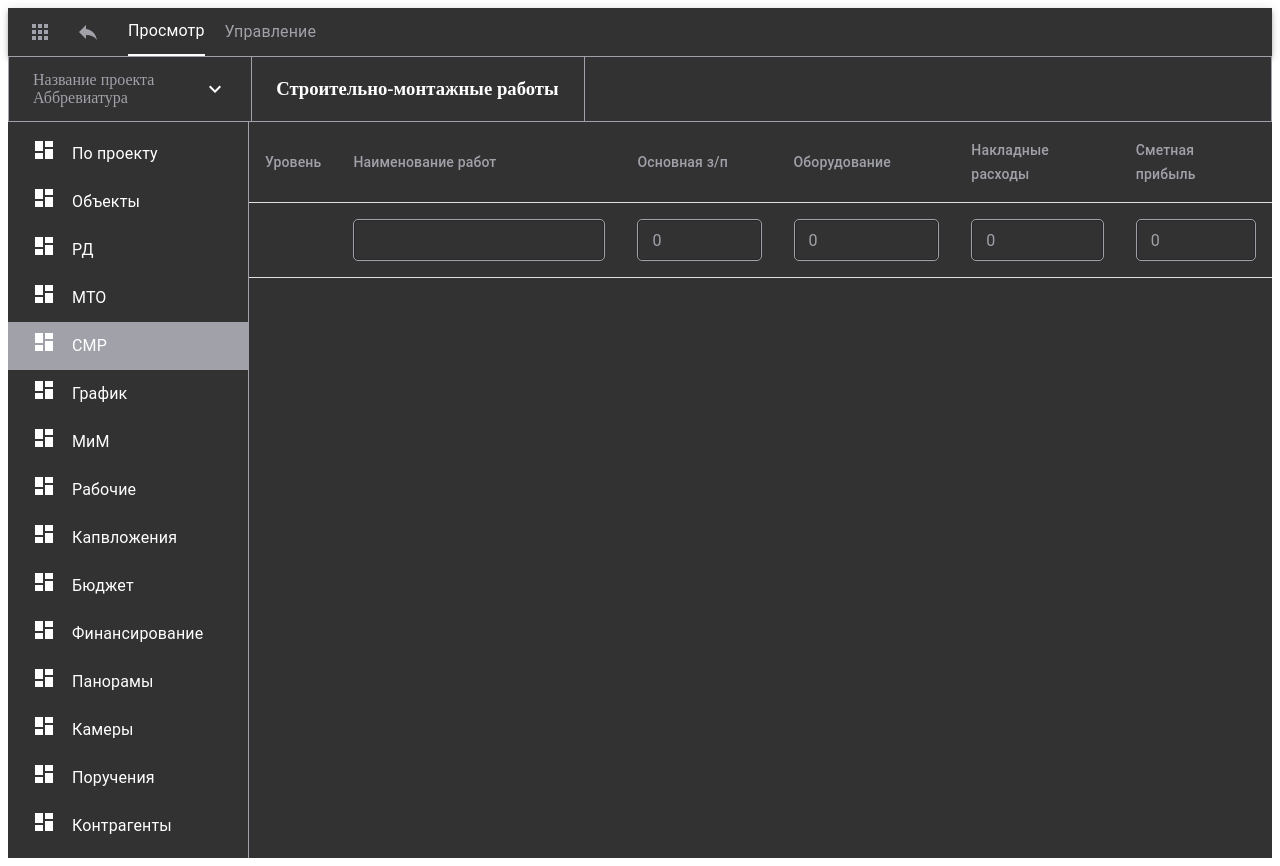
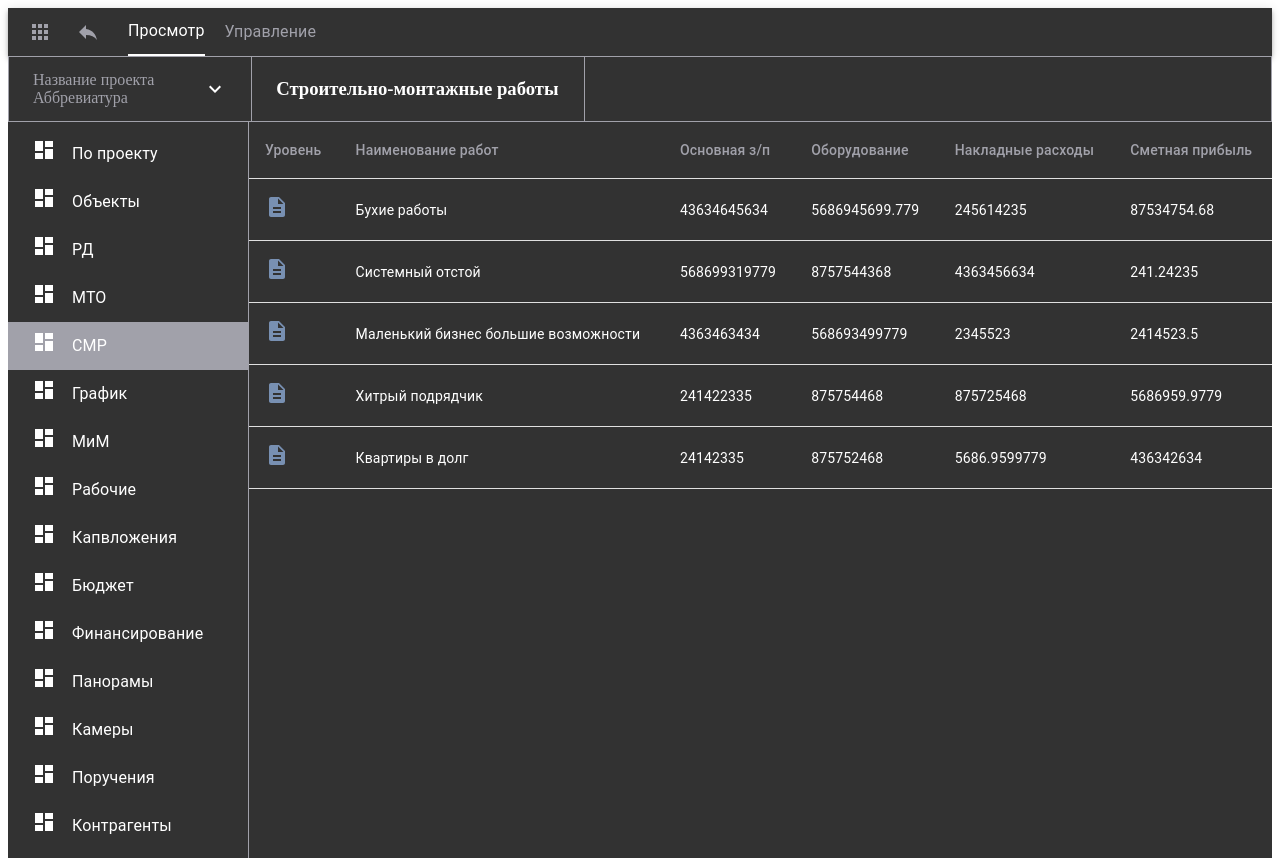
Before and after one commit to Libaur/seven-winds-studio-test, a React app: page / in a window 1280 px wide. Built offline with nearby package versions, Linux system fonts and the light colour scheme.

Commit message:
fix: row drop on change + reducer refactor + add mock rows

```diff
--- a/src/components/Worksheet/WorksheetEditRow.service.ts
+++ b/src/components/Worksheet/WorksheetEditRow.service.ts
@@ -21,34 +21,77 @@ type Row = typeof initialRow;
 
 const initialState: Row[] = [];
 
+const mockRows = [
+   {
+      id: '1313446',
+      rowName: 'Бухие работы',
+      salary: 43634645634,
+      equipmentCosts: 5686945699.779,
+      overheads: 245614235,
+      estimatedProfit: 87534754.68,
+      edited: false
+   },
+   {
+      id: '3435345',
+      rowName: 'Системный отстой',
+      salary: 568699319779,
+      equipmentCosts: 8757544368,
+      overheads: 4363456634,
+      estimatedProfit: 241.24235,
+      edited: false
+   },
+   {
+      id: '6456449',
+      rowName: 'Маленький бизнес большие возможности',
+      salary: 4363463434,
+      equipmentCosts: 568693499779,
+      overheads: 2345523,
+      estimatedProfit: 2414523.5,
+      edited: false
+   },
+   {
+      id: '353458',
+      rowName: 'Хитрый подрядчик',
+      salary: 241422335,
+      equipmentCosts: 875754468,
+      overheads: 875725468,
+      estimatedProfit: 5686959.9779,
+      edited: false
+   },
+   {
+      id: '546547',
+      rowName: 'Квартиры в долг',
+      salary: 24142335,
+      equipmentCosts: 875752468,
+      overheads: 5686.9599779,
+      estimatedProfit: 436342634,
+      edited: false
+   }
+];
+
 function worksheetReducer(
-   state: Row[] | [] = [],
+   state: Row[] = mockRows,
    action: {
       type: string;
       id: string;
-      rowCells?: Row;
+      rowCells?: Partial<Row>;
    }
 ): Row[] {
    switch (action.type) {
       case 'EDIT_ROW':
-         const editedRow = state.find((row) => row.id === action.id);
-         if (editedRow) {
-            return [...state.filter((row) => row.id !== action.id), { ...editedRow, edited: true }];
-         }
-         return state;
+         return state.map((row) => (row.id === action.id ? { ...row, edited: true } : row));
       case 'UPDATE_ROW':
-         const updatedRow = state.find((row) => row.id === action.id);
-
-         if (updatedRow && action.rowCells) {
-            return [
-               ...state.filter((row) => row.id !== action.id),
-               { ...action.rowCells, id: action.id, edited: false }
-            ];
+         if (action.rowCells) {
+            return state.map((row) =>
+               row.id === action.id
+                  ? { ...row, ...action.rowCells, id: action.id, edited: false }
+                  : row
+            );
          }
          return state;
       case 'SUBMIT_FORM':
          if (action.rowCells) {
-            return [...state, action.rowCells];
+            return [...state, { ...initialRow, ...action.rowCells }];
          }
          return state;
       case 'RESET_FORM':
--- a/src/components/Worksheet/WorksheetEditRow.tsx
+++ b/src/components/Worksheet/WorksheetEditRow.tsx
@@ -14,7 +14,7 @@ export default function WorksheetEditRow({ changedRow }: { changedRow?: Row }) {
    const handleKeyDown = (event: React.KeyboardEvent<HTMLInputElement>) => {
       if (event.key === 'Enter') {
          event.preventDefault();
-         dispatch({ type: 'SUBMIT_FORM', rowCells: { ...rowCells, id: currentId } });
+         !changedRow && dispatch({ type: 'SUBMIT_FORM', rowCells: { ...rowCells, id: currentId } });
          dispatch({ type: 'UPDATE_ROW', id: currentId, rowCells: rowCells });
       }
    };
```
